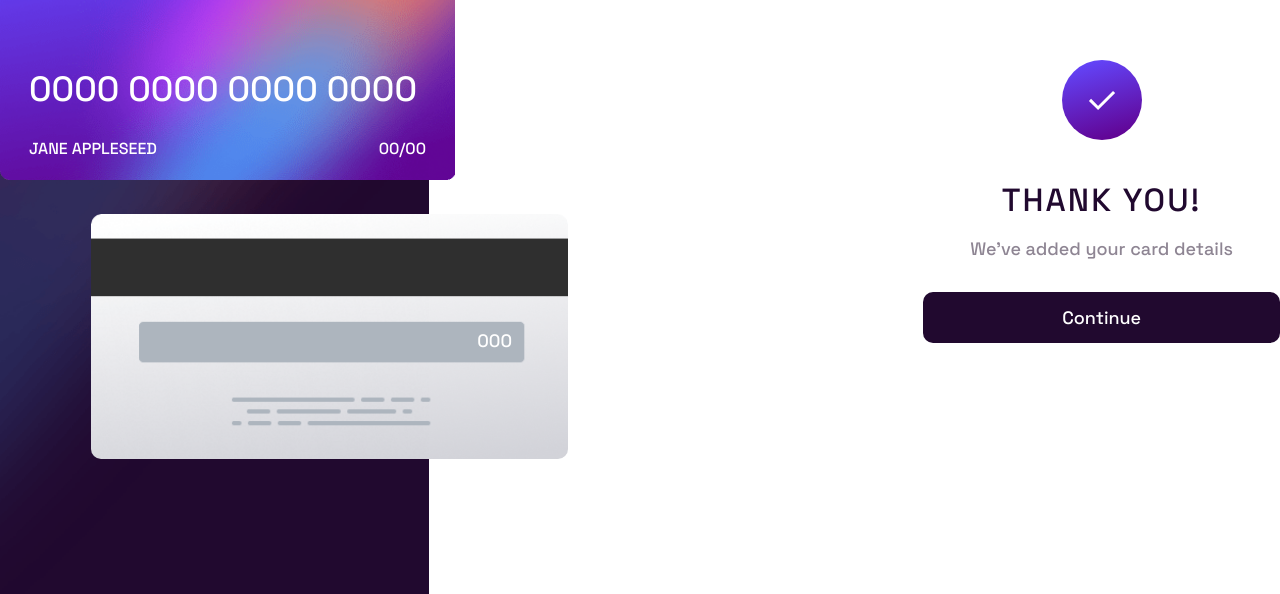
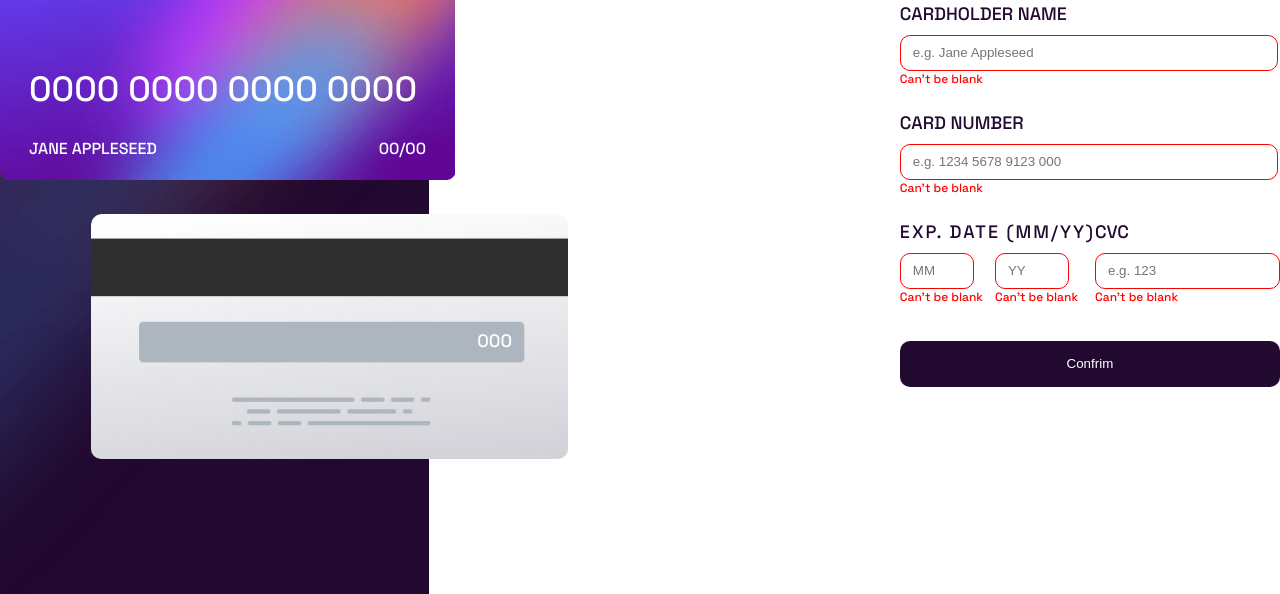
Before and after one commit to Chelovek2343/card-detail, a plain HTML site: page index.html in a window 1280 px wide. Both pictures are taken after a click on the button "Confrim". Shown: the part 206-800 px from the top of the page. Drawn offline with Linux system fonts and the light colour scheme.

Commit message:
Add some validate form, version 1.0

```diff
--- a/assets/css/style.less
+++ b/assets/css/style.less
@@ -136,6 +136,12 @@ a {
                     border: 1px solid hsl(270, 3%, 87%);
                     padding-left: 12px;
                 }
+            }
+
+            p{
+                display: none;
+                color: red;
+                font-size: 12px;
             }
 
             .wrapper {
--- a/assets/js/script.js
+++ b/assets/js/script.js
@@ -11,6 +11,10 @@ const cvcInput = document.getElementById('cvcInput');
 const confrimBtn = document.getElementById('confrim');
 const complete = document.getElementById('complete');
 const mainForm = document.getElementById('mainForm');
+const inputs = document.querySelectorAll('input');
+const textUnderInputs = document.querySelectorAll('.subtitle');
+
+console.log(textUnderInputs);
 
 form.addEventListener('input', () => {
     cardUsername.textContent = cardholderInput.value;
@@ -19,9 +23,22 @@ form.addEventListener('input', () => {
     cardDate.innerHTML = `${mmInput.value}/${yyInput.value}`;
 });
 
-confrimBtn.addEventListener('click', ()=> {
-    mainForm.classList.add('hidden');
-    mainForm.classList.remove('active');
-    complete.classList.add('active');
-    complete.classList.remove('hidden');
-})
+confrimBtn.addEventListener('click', () => {
+    inputs.forEach((input) => {
+        if (input.value === '') {
+            input.style.border = '1px solid red';
+            textUnderInputs.forEach((text) => {
+                text.style.display = 'block';
+            });
+        } else {
+            mainForm.classList.add('hidden');
+            mainForm.classList.remove('active');
+            complete.classList.add('active');
+            complete.classList.remove('hidden');
+
+            textUnderInputs.forEach((text) => {
+                text.style.display = 'none';
+            });
+        }
+    });
+});
--- a/index.html
+++ b/index.html
@@ -42,10 +42,12 @@
                     <div class="inputs">
                         <label for="cardholder">CARDHOLDER NAME</label>
                         <input type="text" id="cardholderInput" placeholder="e.g. Jane Appleseed">
+                        <p class="subtitle">Can't be blank</p>
                     </div>
                     <div class="inputs">
                         <label for="number">CARD NUMBER</label>
                         <input type="text" id="numberInput" placeholder="e.g. 1234 5678 9123 000">
+                        <p class="subtitle">Can't be blank</p>
                     </div>
                     <div class="wrapper">
                         <div class="date">
@@ -53,15 +55,18 @@
                             <div class="inner">
                                 <div class="mm_input">
                                     <input type="text" id="mmInput" placeholder="MM">
+                                    <p class="subtitle">Can't be blank</p>
                                 </div>
                                 <div class="yy_input">
                                     <input type="text" id="yyInput" placeholder="YY">
+                                    <p class="subtitle">Can't be blank</p>
                                 </div>
                             </div>
                         </div>
                         <div class="cvc">
                             <label for="cvc">CVC</label>
                             <input type="text" id="cvcInput" placeholder="e.g. 123">
+                            <p class="subtitle">Can't be blank</p>
                         </div>
                     </div>
                 </form>
```
Also changed, not shown: assets/css/style.css.
